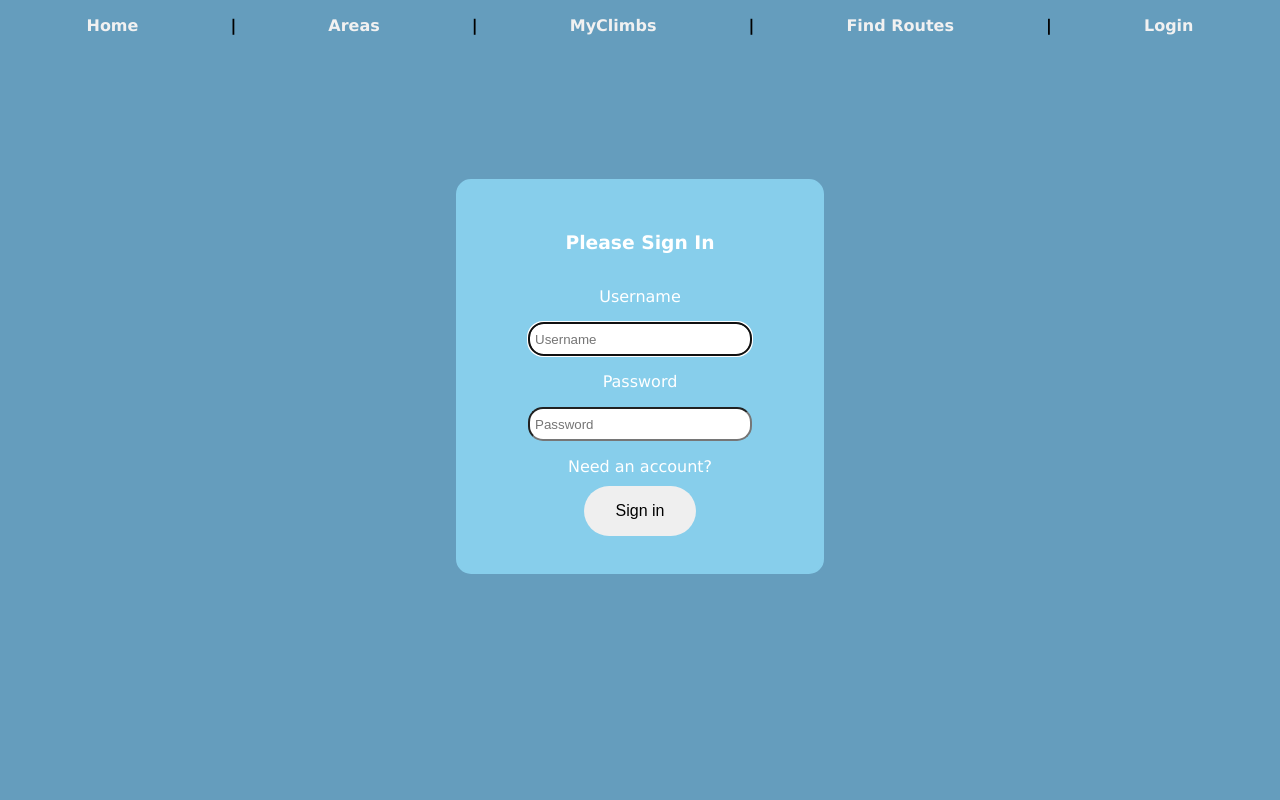
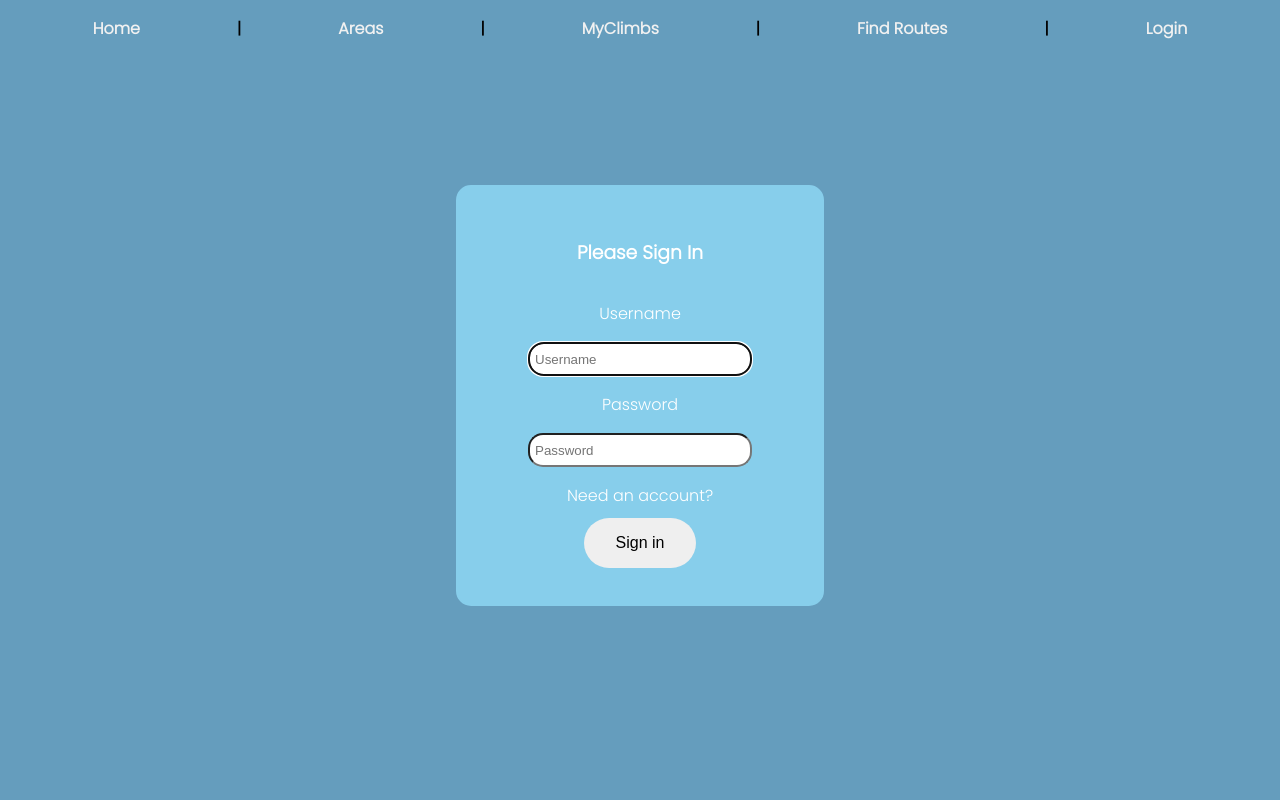
Before and after one commit to chetbackiewicz/New-River-Climbing, a Vue app in the folder vue/: page /login in a window 1280 px wide. Shown: the top 800 px of the page. Built offline with nearby package versions, Linux system fonts and the light colour scheme.

Commit message:
Edited fonts

```diff
--- a/vue/src/App.vue
+++ b/vue/src/App.vue
@@ -1,5 +1,8 @@
 <template>
   <div id="app">
+    <link rel="preconnect" href="https://fonts.googleapis.com">
+    <link rel="preconnect" href="https://fonts.gstatic.com" crossorigin>
+    <link href="https://fonts.googleapis.com/css2?family=Lato&family=Poppins:wght@300&display=swap" rel="stylesheet">
     <div id="nav">
       <router-link v-bind:to="{ name: 'home' }">Home</router-link>&nbsp;|&nbsp;
       <router-link v-bind:to="{name: 'areas'}">Areas</router-link>&nbsp;|&nbsp;
@@ -20,10 +23,12 @@
 #app {
   position: relative;
   min-height: 100vh;
+  background-color: #f1f1f1;
 }
 
 .contents {
   padding-bottom: 10rem;
+  background-color: #f1f1f1;
 }
 
 
@@ -34,7 +39,8 @@ div #nav {
   background-color: #659dbd;
   font-size: 1rem;
   font-weight: bold;
-  font-family: Verdana, Geneva, Tahoma, sans-serif;
+  font-family: 'Lato', sans-serif;
+  font-family: 'Poppins', sans-serif;;
 }
 
 #nav:link {
--- a/vue/src/components/AreaItem.vue
+++ b/vue/src/components/AreaItem.vue
@@ -68,7 +68,7 @@ export default {
 	text-align: center;
 }
 
-#button {
+/* #button {
     display: inline-block;
     width: 50%;
     text-decoration: none;
@@ -108,6 +108,6 @@ export default {
 	50%  { color: #fff; text-shadow: 0 -1px 0 #444, 0 0 5px #ffd, 0 0 8px #fff; }
 	100% { color: #ddd; text-shadow: 0 -1px 0 #000; }
 }
-
+     */
 
 </style>
--- a/vue/src/components/LogForm.vue
+++ b/vue/src/components/LogForm.vue
@@ -76,6 +76,7 @@ export default {
   margin: 4px 2px;
   transition-duration: 0.4s;
   cursor: pointer;
+  border: 1px solid grey;
 }
 
 #submit:hover {
--- a/vue/src/components/WeatherForecast.vue
+++ b/vue/src/components/WeatherForecast.vue
@@ -5,7 +5,7 @@
             <div id="icon">
                 <img id="weatherImg" :src=getIcon />
             </div>
-            <div id="description">
+            <div id="weather-description">
                 Current: {{$store.state.weatherInfo.current.weather[0].description}}
             </div>
             <div id="current-temp">
@@ -58,6 +58,12 @@ export default {
     "current-weather"
     "future-weather";
     justify-items: center;
+    margin-bottom: 7rem;
+}
+
+#weather-description {
+    margin-right: 0%;
+    margin-bottom: 1rem;
 }
 
 .current-weather {
@@ -67,7 +73,8 @@ export default {
     margin: 5px;
     background-image: linear-gradient(skyblue, #f1f1f1);
     padding: 1rem;
-    font-family: 'Segoe UI', Tahoma, Geneva, Verdana, sans-serif;
+    font-family: 'Lato', sans-serif;
+font-family: 'Poppins', sans-serif;
     text-align: center;
     width: 15vw;
 }
--- a/vue/src/components/WeatherItem.vue
+++ b/vue/src/components/WeatherItem.vue
@@ -51,7 +51,8 @@ export default {
 
 .info {
     padding: 1rem;
-    font-family: 'Segoe UI', Tahoma, Geneva, Verdana, sans-serif;
+    font-family: 'Lato', sans-serif;
+font-family: 'Poppins', sans-serif;
     text-align: center;
 }
 </style>
--- a/vue/src/views/ClimbingLog.vue
+++ b/vue/src/views/ClimbingLog.vue
@@ -4,7 +4,7 @@
           <h1 id="log-heading-text">
             Climbing Log
           </h1>
-          <h3 id="your-climbs">Your Climbs</h3>
+          <h2 id="your-climbs">Your Climbs</h2>
       </header>
 
     <main>
@@ -36,6 +36,7 @@ export default {
 <style>
 #your-climbs {
     text-align: center;
+    color: #f1f1f1;
 }
 
 #log-list {
@@ -43,9 +44,10 @@ export default {
 }
 
 #log-heading-text {
-    background: rgba(0, 0, 0, 0.5);
-  color: #f1f1f1;
-  padding: 20px;
-  margin: 0%;
+    /* background: rgba(0, 0, 0, 0.5); */
+    text-align: center;
+    color: #f1f1f1;
+    padding: 10px;
+    margin-top: 5rem;
 }
 </style>
--- a/vue/src/views/CragInfo.vue
+++ b/vue/src/views/CragInfo.vue
@@ -5,21 +5,23 @@
               {{$store.state.cragInfo.crag_name}}
           </h1>
       </header>
-      <h3>
+      <div>
+        <h3 id="area-information">
           Description
       </h3>
-      <p>
+      <p id="area-information">
           {{$store.state.areaInfo.description}}
       </p>
-      <h3>
+      <h3 id="area-information">
           Directions
       </h3>
-      <p>
+      <p id="area-information">
           {{$store.state.areaInfo.directions}}
       </p>
       <div>
           <h3>List of Routes</h3>
           <route-list />
+      </div>
       </div>
   </div>
 </template>
@@ -48,10 +50,19 @@ export default {
 <style>
 
 .crag-name {
-background: rgba(0, 0, 0, 0.5);
+  background: rgba(0, 0, 0, 0.5);
   color: #f1f1f1;
   padding: 20px;
-  margin: 0%;
+}
+
+h3 {
+    padding-left: 3rem;
+    padding-right: 3rem;
+}
+
+p {
+    padding-left: 3rem;
+    padding-right: 3rem;
 }
 
 </style>
--- a/vue/src/views/Home.vue
+++ b/vue/src/views/Home.vue
@@ -92,11 +92,11 @@ export default {
   text-align: center;
   text-decoration: none;
   font-size: 18px;
+  font-family: 'Lato', sans-serif;
+  font-family: 'Poppins', sans-serif;
   transition-duration: 0.4s;
   cursor: pointer;
 }
-
-
 
 #find-routes:hover {
   background-color: #008CBA;
@@ -104,10 +104,6 @@ export default {
 }
 
 
-.search-routes-button:hover {
-  background-color: #008CBA;
-  color: white;
-}
 
 #homepage-header {
   background: rgba(0, 0, 0, 0.5);
--- a/vue/src/views/Login.vue
+++ b/vue/src/views/Login.vue
@@ -94,13 +94,15 @@ export default {
 }
 
 #need-account{
-  font-family: Verdana, Geneva, Tahoma, sans-serif;
+  font-family: 'Lato', sans-serif;
+font-family: 'Poppins', sans-serif;
   color: white;
   margin-top: 1rem;
 }
 
 label {
-  font-family: Verdana, Geneva, Tahoma, sans-serif;
+  font-family: 'Lato', sans-serif;
+font-family: 'Poppins', sans-serif;
   color: white;
   margin: 1rem;
 }
@@ -116,7 +118,8 @@ label {
 }
 
 .sign-in-header {
-  font-family: Verdana, Geneva, Tahoma, sans-serif;
+  font-family: 'Lato', sans-serif;
+font-family: 'Poppins', sans-serif;
   color: white;
   padding: 0;
 }
--- a/vue/src/views/Search.vue
+++ b/vue/src/views/Search.vue
@@ -53,6 +53,8 @@ export default {
     border-radius: 25px;
     font-size: 20px;
     padding-left: 0.5rem;
+    margin-top: 5rem;
+    margin-bottom: 5rem;
 }
 
 #search-bar:hover {
@@ -62,6 +64,7 @@ export default {
 
 .route-list {
     display: inline-flex;
+    justify-content: center;
     flex-wrap: wrap;
     margin-left: 3rem;
     margin-right: 3rem;
```
